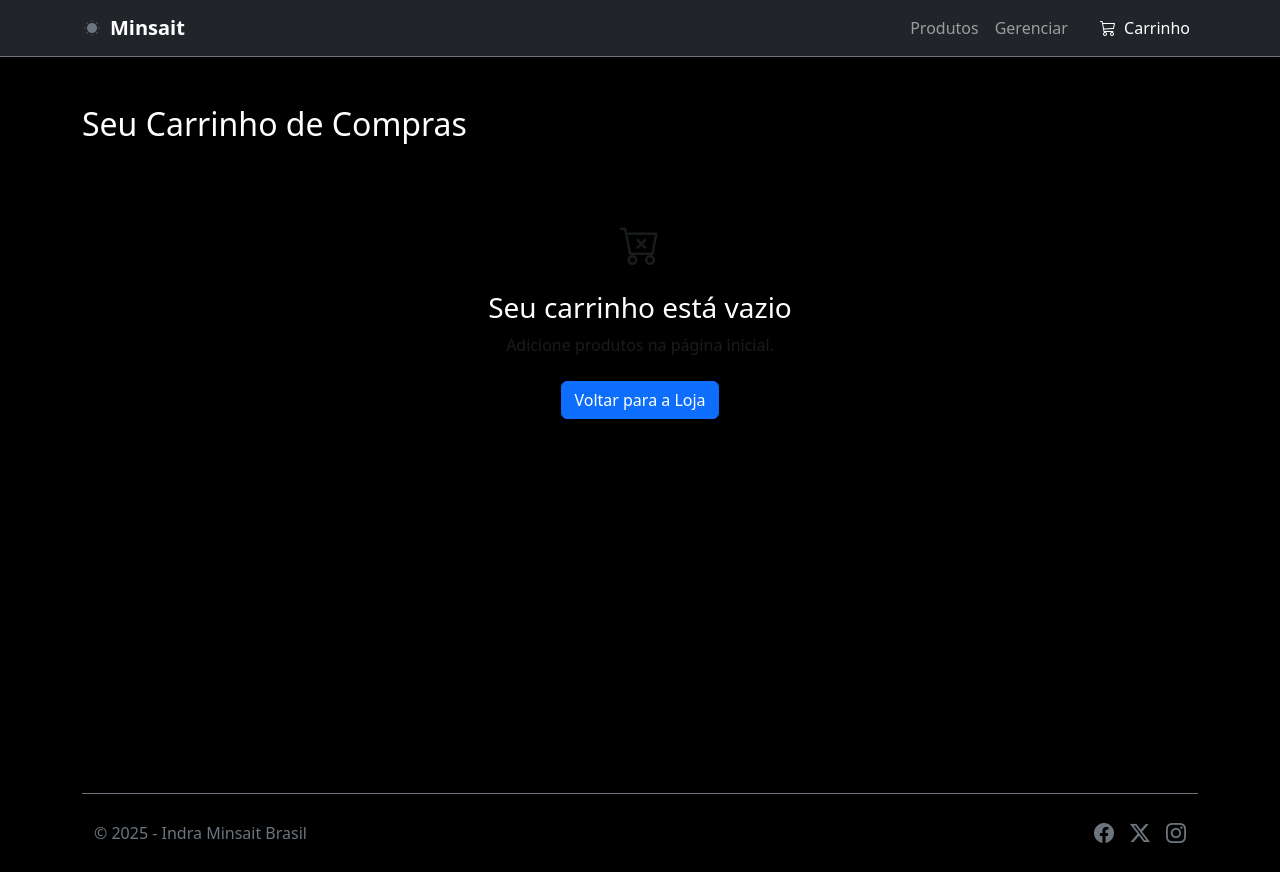
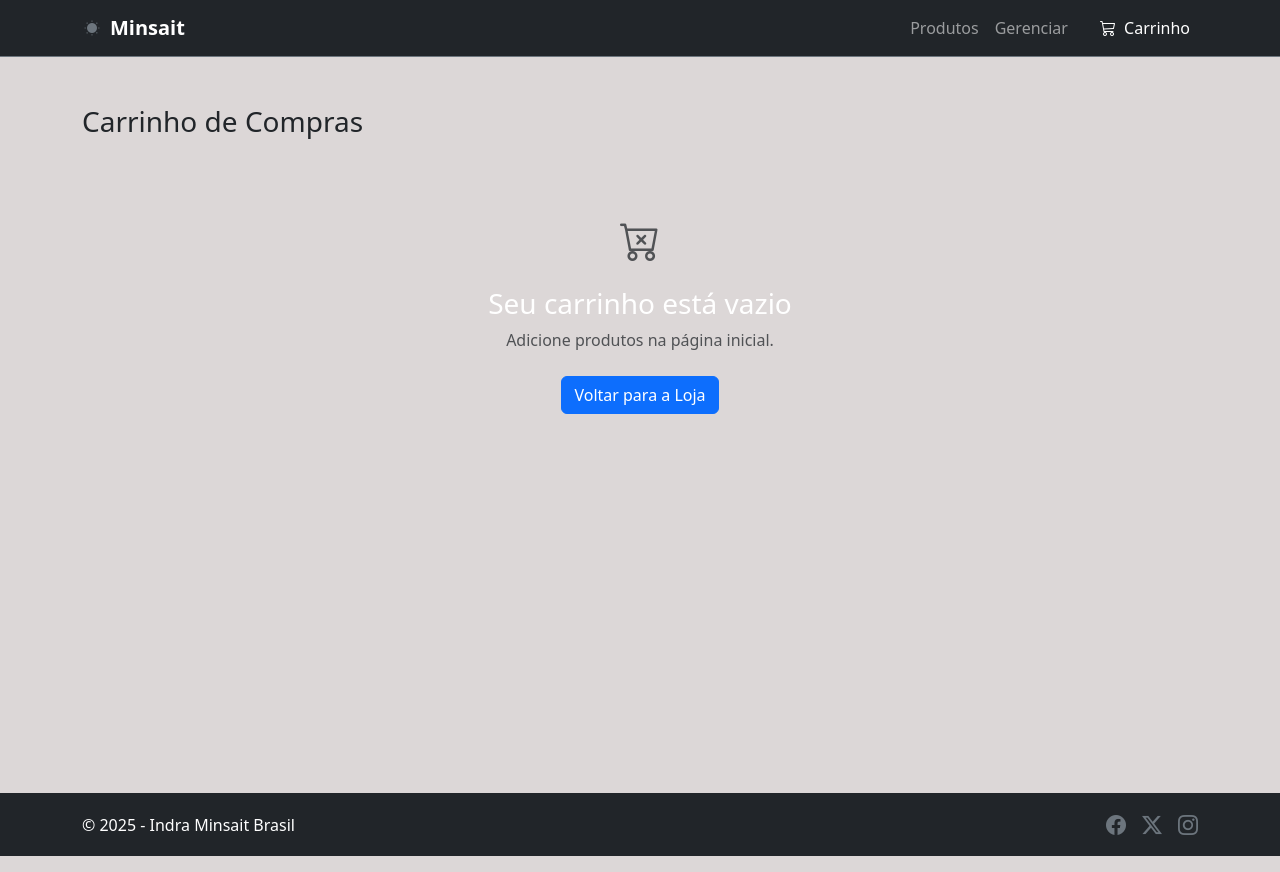
Before and after one commit to danielacvmelo/EcommerceMinsait, an Angular app: page /carrinho in a window 1280 px wide. Built offline with nearby package versions, Linux system fonts and the light colour scheme.

Commit message:
style: change colors of all pages

```diff
--- a/src/app/components/footer/footer.component.html
+++ b/src/app/components/footer/footer.component.html
@@ -1,8 +1,8 @@
-<div class="container">
-  <footer class="py-4 mt-5 border-top border-secondary text-secondary">
+<div>
+  <footer class="py-3 mt-5 border-top bg-dark border-dark text-secondary">
     <div class="container d-flex flex-wrap justify-content-between align-items-center">
 
-      <div class="col-md-4 d-flex align-items-center">
+      <div class="col-md-4 d-flex align-items-center text-white">
         <span class="mb-0">© 2025 - Indra Minsait Brasil</span>
       </div>
 
--- a/src/app/components/header/header.component.css
+++ b/src/app/components/header/header.component.css
@@ -0,0 +1,6 @@
+.badge-small {
+  font-size: 0.7rem;
+  padding: 0.15em 0.4em;
+  min-width: 1.2em;
+  min-height: 1.2em;
+}
--- a/src/app/components/header/header.component.html
+++ b/src/app/components/header/header.component.html
@@ -30,7 +30,7 @@
                 <i class="bi bi-cart3 me-1"></i> Carrinho
 
                 @if (cartCount > 0) {
-                  <span class="position-absolute top-0 start-100 translate-middle badge rounded-pill bg-danger border border-dark">
+                  <span class="position-absolute top-10 start-100 translate-middle badge rounded-pill bg-danger border border-dark badge-small">
                     {{ cartCount }}
                   </span>
                 }
--- a/src/app/components/products-cards/products-cards.component.html
+++ b/src/app/components/products-cards/products-cards.component.html
@@ -1,11 +1,11 @@
-<div class="card h-100 bg-cyber-light border-secondary border border-1" [ngClass]="{'opacity-50': product.stock === 0}">
+<div class="card w-100 bg-white shadow" [ngClass]="{'opacity-50': product.stock === 0}">
 
   <div class="rounded-top position-relative text-center">
-    <img [src]="product.image" class="card-img-top" [alt]="product.name" style="max-height: 300px; object-fit: cover;">
+    <img [src]="product.image" class="card-img-top" [alt]="product.name" style="max-height: 250px; object-fit: cover;">
   </div>
 
   <div class="card-body text-white">
-    <h5 class="card-title text-dark text-decoration-underline">{{ product.name }}</h5>
+    <h5 class="card-title text-dark">{{ product.name }}</h5>
 
     <p class="card-text text-secondary small">{{ product.description }}</p>
 
@@ -15,15 +15,15 @@
 
     <ul class="list-group list-group-flush">
       <li class="list-group-item bg-transparent text-dark border-secondary ps-0 py-1">
-        <i class="bi bi-currency-bitcoin text-warning me-2"></i>
+        <i class="bi bi-coin text-secondary me-2"></i>
         <strong>Preço:</strong> {{ product.price }}
       </li>
       <li class="list-group-item bg-transparent text-dark border-secondary ps-0 py-1">
-        <i class="bi bi-tag-fill text-warning me-2"></i>
+        <i class="bi bi-tag text-secondary me-2"></i>
         <strong>Desconto:</strong> {{ product.discount }}
       </li>
       <li class="list-group-item bg-transparent text-dark border-secondary ps-0 border-0 py-1">
-        <i class="bi bi-circle-fill me-2" [ngClass]="(product.stock || 0) > 0 ? 'text-success' : 'text-danger'"></i>
+        <i class="bi bi-box-seam me-2" [ngClass]="(product.stock || 0) > 0 ? 'text-success' : 'text-secondary'"></i>
         <strong>Estoque:</strong> {{ product.stock || 0 }} unidades
       </li>
     </ul>
--- a/src/app/components/products-table/products-table.component.html
+++ b/src/app/components/products-table/products-table.component.html
@@ -26,7 +26,7 @@
           <td>{{ product.name }}</td>
           <td>{{ product.price | currency:'BRL' }}</td>
           <td class="text-end">
-            <button class="btn btn-sm btn-primary me-2" (click)="onEdit(product)" title="Editar">
+            <button class="btn btn-sm btn-secondary me-2" (click)="onEdit(product)" title="Editar">
               <i class="bi bi-pencil"></i>
             </button>
 
--- a/src/app/pages/admin/admin.component.html
+++ b/src/app/pages/admin/admin.component.html
@@ -1,5 +1,5 @@
 <div class="container mt-5">
-  <div class="d-flex justify-content-between align-items-center mb-4">
+  <div class="d-flex justify-content-between align-items-center mb-4 text-dark">
     <h2>Gerenciar Produtos</h2>
     <a routerLink="/admin/novo" class="btn btn-dark">
       <i class="bi bi-plus-lg"></i> Novo Produto
--- a/src/app/pages/cart/cart.component.html
+++ b/src/app/pages/cart/cart.component.html
@@ -1,5 +1,5 @@
 <div class="container mt-5">
-  <h2 class="mb-4">Seu Carrinho de Compras</h2>
+  <h3 class="mb-4 text-dark">Carrinho de Compras</h3>
 
   @if (cartItems.length > 0) {
     <div class="card shadow-sm">
@@ -53,14 +53,14 @@
 
           <div class="text-end">
             <h4 class="mb-0">
-              Total: <span class="text-primary">{{ total | currency:'BRL' }}</span>
+              Total: <span class="text-secondary font-weight-bold">{{ total | currency:'BRL' }}</span>
             </h4>
             <small class="text-muted">Requisito: Valor calculado dinamicamente</small>
           </div>
         </div>
 
         <div class="text-end mt-3">
-          <button class="btn btn-success btn-lg">
+          <button class="btn btn-dark btn-lg">
             Finalizar Compra
           </button>
         </div>
--- a/src/app/pages/products-form/products-form.component.html
+++ b/src/app/pages/products-form/products-form.component.html
@@ -38,7 +38,7 @@
 
         <div class="d-flex justify-content-between">
           <a routerLink="/admin" class="btn btn-outline-secondary">Cancelar</a>
-          <button type="submit" class="btn btn-primary" [disabled]="form.invalid">
+          <button type="submit" class="btn btn-dark" [disabled]="form.invalid">
             {{ isEditMode ? 'Salvar Alterações' : 'Criar Produto' }}
           </button>
         </div>
--- a/src/index.html
+++ b/src/index.html
@@ -7,7 +7,7 @@
   <meta name="viewport" content="width=device-width, initial-scale=1">
   <link rel="icon" type="image/x-icon" href="favicon.ico">
 </head>
-<body class="bg-black text-white">
+<body class="bg-cyber-light text-white">
   <app-root></app-root>
 </body>
 </html>
--- a/src/styles.css
+++ b/src/styles.css
@@ -4,3 +4,7 @@ body {
   font-family: 'Inter', sans-serif;
 
 }
+.bg-cyber-light {
+  background-color: #dcd7d7ff;
+  color: #000000;
+}
```
